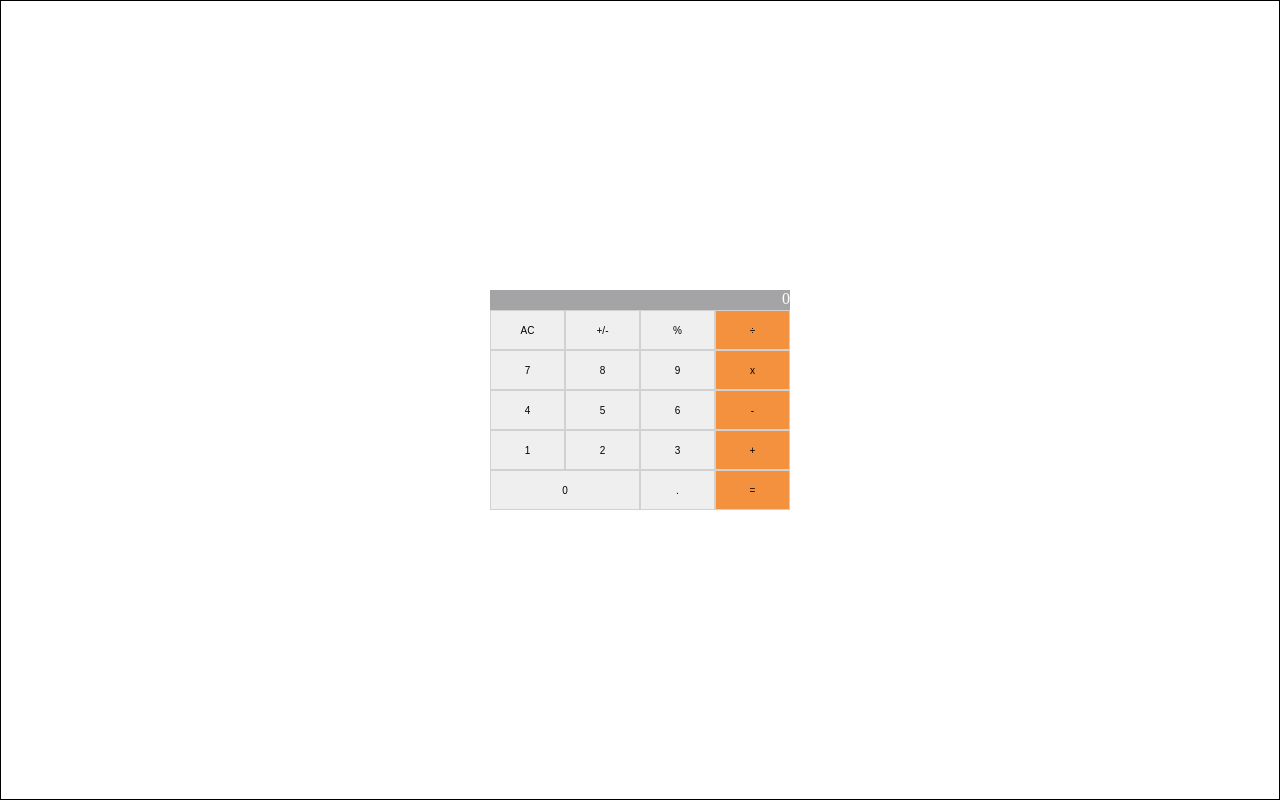
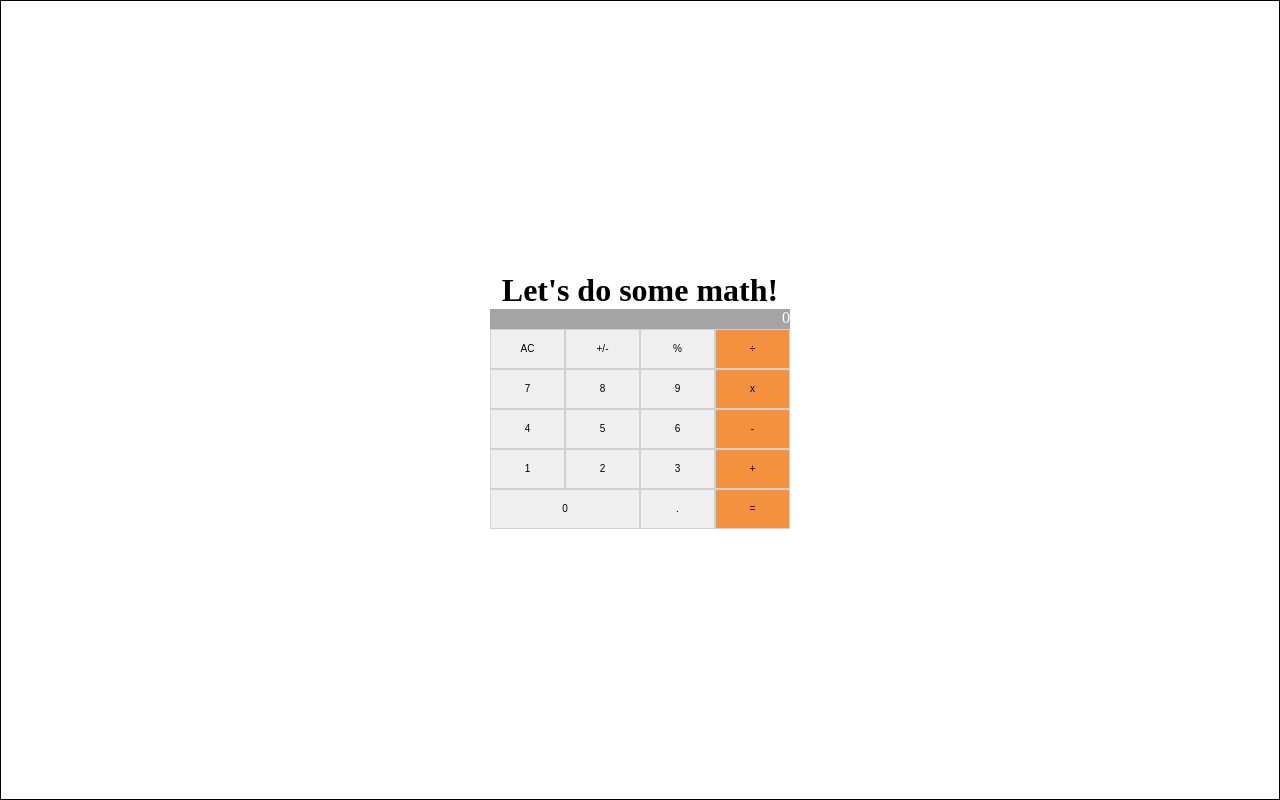
Before and after one commit to Balikuddembe/Math-Magicians-React-app, a React (Create React App) app: page / in a window 1280 px wide. Built offline with nearby package versions, Linux system fonts and the light colour scheme.

Commit message:
Modify Calculator.js file

```diff
--- a/src/components/Calculator.js
+++ b/src/components/Calculator.js
@@ -17,8 +17,11 @@ const Calculator = () => {
 
   return (
     <div className="calculator">
-      <Output calculation={calculation} />
-      <Buttons handleClick={handleClick} />
+      <h1 className="calculator-title">Let&apos;s do some math!</h1>
+      <div>
+        <Output calculation={calculation} />
+        <Buttons handleClick={handleClick} />
+      </div>
     </div>
   );
 };
```
